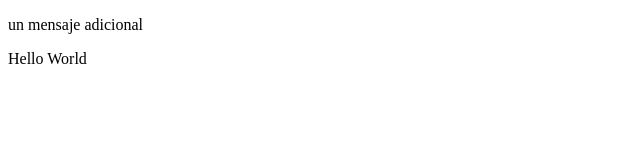
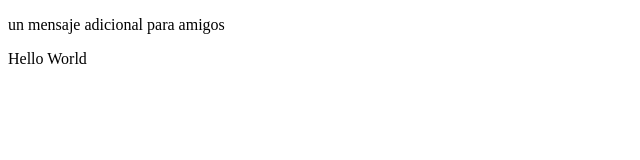
Before and after one commit to federicomeloestrada/demoProject, a plain HTML site: page index.html in a window 1280 px wide. Shown: the whole page, without its empty margins (0-640 px from the left). Drawn offline with Linux system fonts and the light colour scheme.

Commit message:
agregamos amigos

```diff
--- a/index.html
+++ b/index.html
@@ -8,7 +8,7 @@
 </head>
 <body>
     <p>
-        un mensaje adicional
+        un mensaje adicional para amigos
     </p>
     Hello World
 </body>
```
